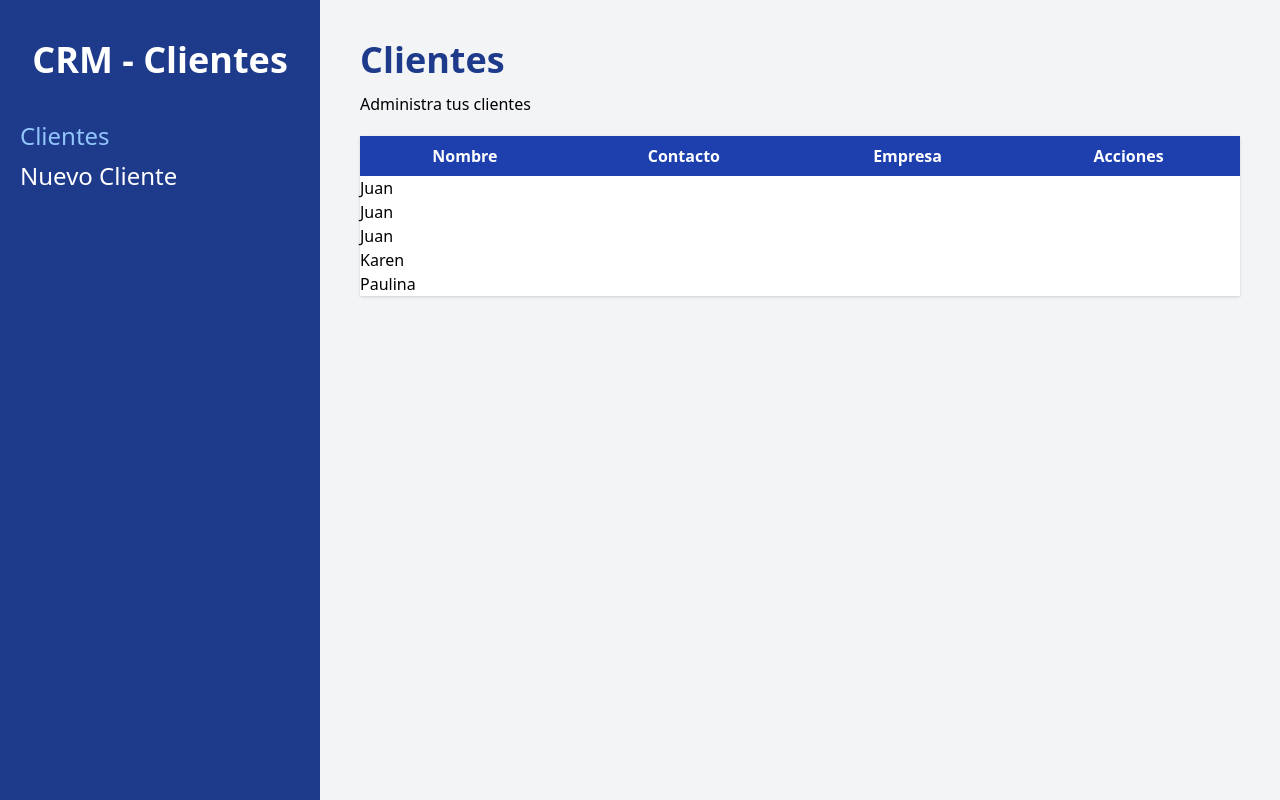
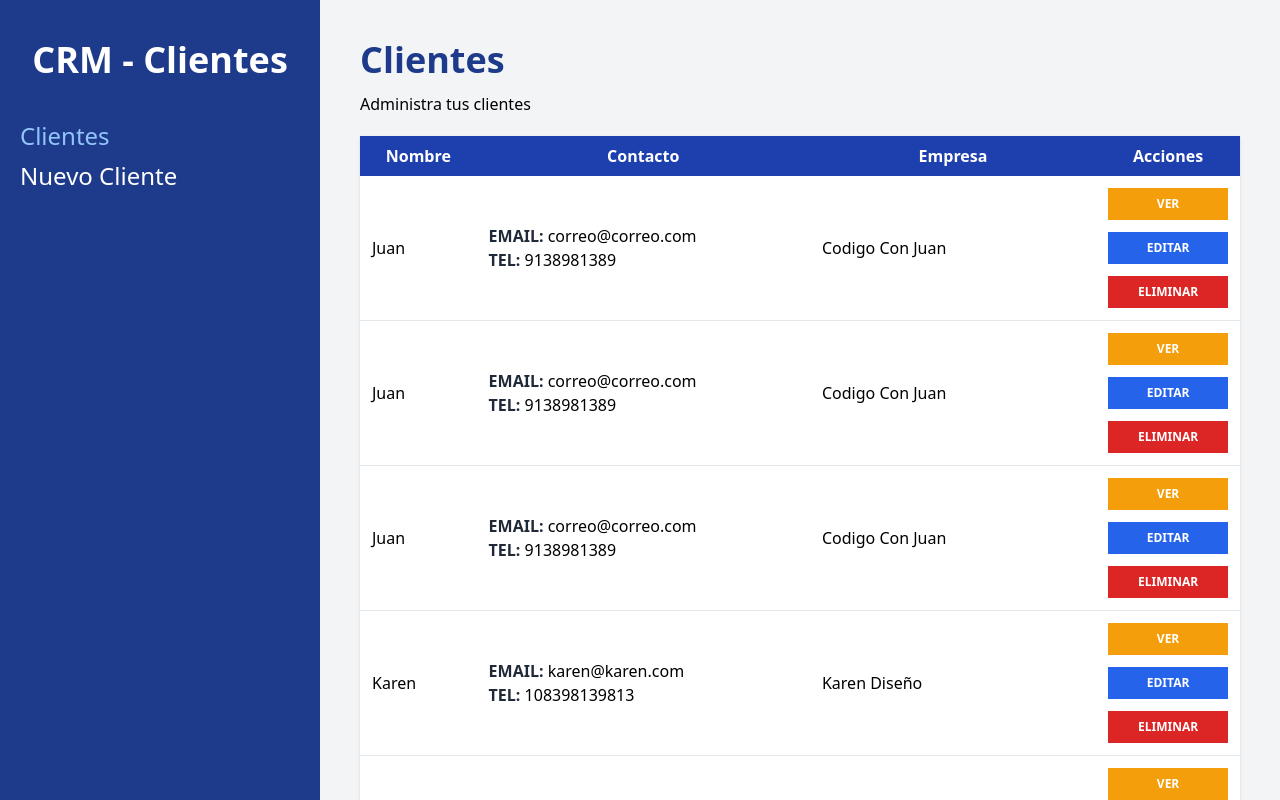
Before and after one commit to jdep98/api_crm, a React (Vite) app: page /clientes in a window 1280 px wide. Built offline with nearby package versions, Linux system fonts and the light colour scheme; data requests are answered from the project's data file.

Commit message:
detectando id de usuario para ver info

```diff
--- a/src/App.jsx
+++ b/src/App.jsx
@@ -4,6 +4,7 @@
 import Inicio from './paginas/Inicio'
 import NuevoCliente from './paginas/NuevoCliente'
 import EditarCliente from './paginas/EditarCliente'
+import VerCliente from './paginas/VerCliente'
 
 function App() {
 
@@ -14,6 +15,7 @@
                   <Route index element={<Inicio />} />
                   <Route path="nuevo" element={<NuevoCliente />} />
                   <Route path="editar/:id" element={<EditarCliente />} />
+                  <Route path=":id" element={<VerCliente />} />
               </Route>
           </Routes>
       </BrowserRouter>
--- a/src/components/Cliente.jsx
+++ b/src/components/Cliente.jsx
@@ -1,10 +1,37 @@
-import React from 'react'
+import { useNavigate } from 'react-router-dom'
 
 const Cliente = ({cliente}) => {
+    const navigate = useNavigate()
+
+    const { nombre, empresa, email, telefono, notas, id} = cliente
+
     return (
-        <div>
-            <h1>{cliente.nombre}</h1>
-        </div>
+        <tr className="border-b hover:bg-gray-50">
+            <td className="p-3">{nombre}</td>
+            <td className="p-3">
+                <p><span className="text-gray-800 uppercase font-bold">Email: </span> {email} </p>
+                <p><span className="text-gray-800 uppercase font-bold">Tel: </span> {telefono} </p>
+            </td>
+            <td className="p-3">{empresa}</td>
+            <td className="p-3">
+
+                <button
+                    type="button"
+                    className="bg-yellow-500 hover:bg-yellow-600 block w-full text-white p-2 uppercase font-bold text-xs"
+                    onClick={() => navigate(`/clientes/${id}`)}
+                >Ver</button>
+
+                <button
+                    type="button"
+                    className="bg-blue-600 hover:bg-blue-700 block w-full text-white p-2 uppercase font-bold text-xs mt-3"
+                >Editar</button>
+
+                <button
+                    type="button"
+                    className="bg-red-600 hover:bg-red-700 block w-full text-white p-2 uppercase font-bold text-xs mt-3"
+                >Eliminar</button>
+            </td>
+        </tr>
     )
 }
 
--- /dev/null
+++ b/src/paginas/VerCliente.jsx
@@ -0,0 +1,15 @@
+import { useParams } from 'react-router-dom'
+
+const VerCliente = () => {
+
+    const { id } = useParams()
+
+    console.log(id)
+    return (
+        <div>
+            <h1>VerCliente.jsx</h1>
+        </div>
+    )
+}
+
+export default VerCliente
```
